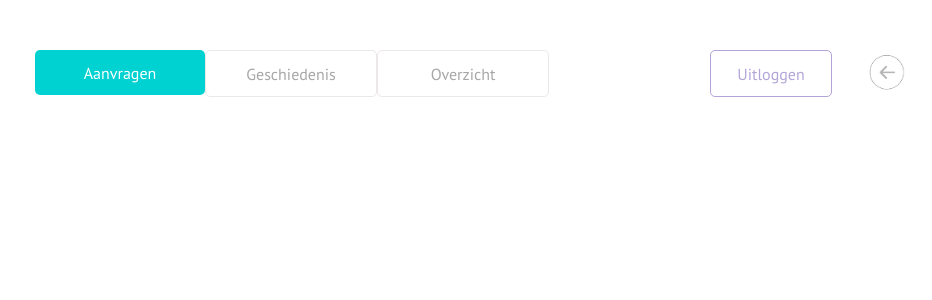
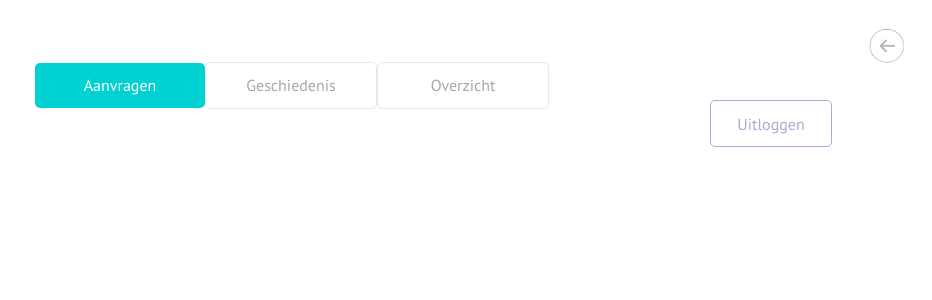
Before and after one commit to HayenPhan/banzai-scheduler, a PHP site: page /app/users/admin/requests.php in a window 1280 px wide. Shown: the top 300 px of the page, without its empty margins (348-1280 px from the left). Run offline with PHP 8.4, Linux system fonts and the light colour scheme; data that the repository does not hold is empty.

Commit message:
Fixed styling menu

```diff
--- a/app/assets/styles/organisms/requests-admin.scss
+++ b/app/assets/styles/organisms/requests-admin.scss
@@ -33,7 +33,6 @@ body {
         @include breakpoint(laptop) {
             flex-direction: row;
             width: 100%;
-            align-items: stretch;
 	      }
     }
 
--- a/app/dist/css/main.css
+++ b/app/dist/css/main.css
@@ -1062,8 +1062,7 @@ body {
   @media (min-width: 64em) {
     .requests-admin__top {
       flex-direction: row;
-      width: 100%;
-      align-items: stretch; } }
+      width: 100%; } }
 
 .requests-admin__button {
   width: 150px;
--- a/app/dist/css/organisms/requests-admin.css
+++ b/app/dist/css/organisms/requests-admin.css
@@ -56,8 +56,7 @@ body {
   @media (min-width: 64em) {
     .requests-admin__top {
       flex-direction: row;
-      width: 100%;
-      align-items: stretch; } }
+      width: 100%; } }
 
 .requests-admin__button {
   width: 150px;
```
